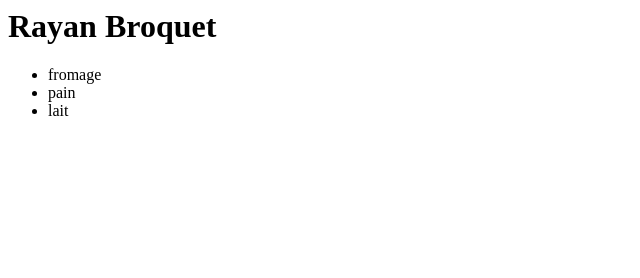
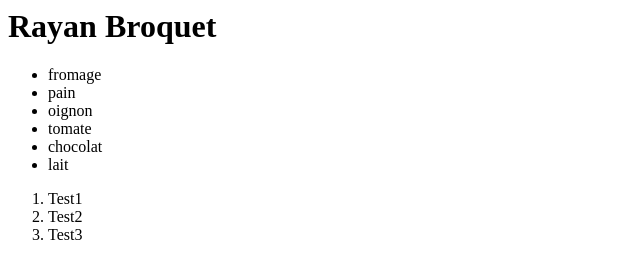
Before and after one commit to FixGH/depotTest, a plain HTML site: page index.html in a window 1280 px wide. Shown: the whole page, without its empty margins (0-640 px from the left). Drawn offline with Linux system fonts and the light colour scheme.

Commit message:
Ajout de listes

```diff
--- a/index.html
+++ b/index.html
@@ -2,5 +2,15 @@
 <ul>
   <li>fromage</li>
   <li>pain</li>
+  <li>oignon</li>
+  <li>tomate</li>
+  <li>chocolat</li>
   <li>lait</li>
+
 </ul>
+
+<ol>
+  <li>Test1</li>
+  <li>Test2</li>
+  <li>Test3</li>
+</ol>
```
